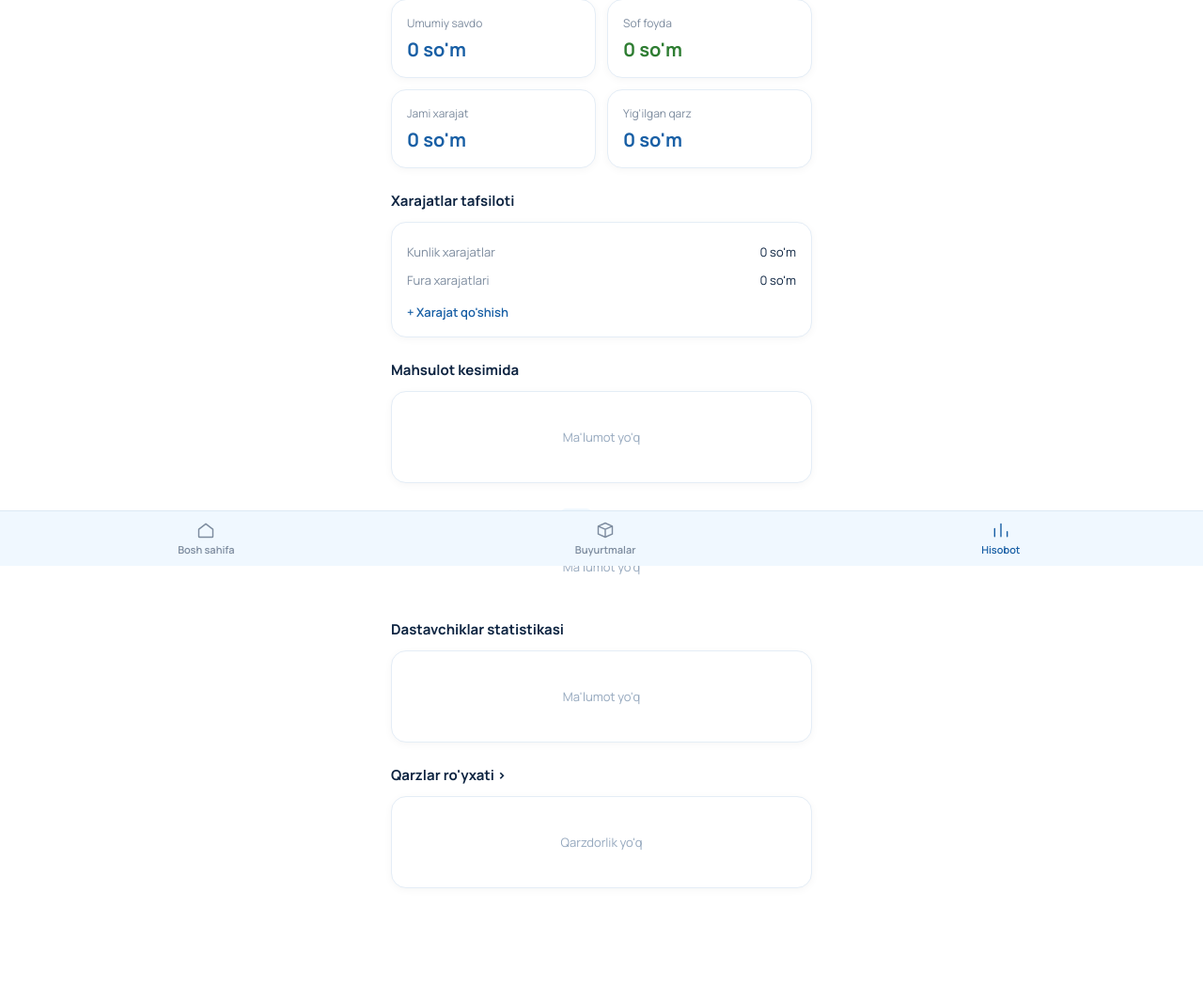
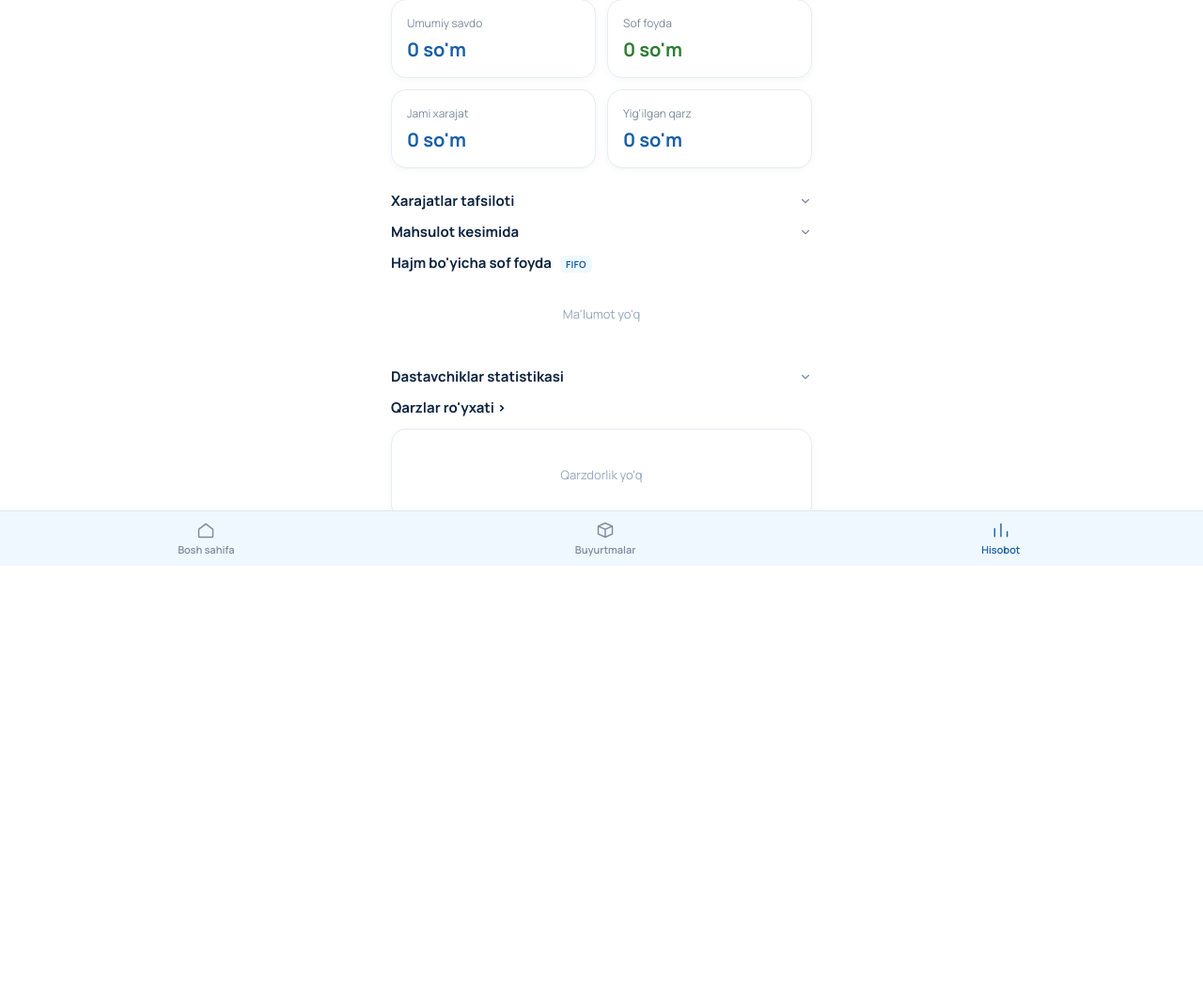
Before and after one commit to TNnodirbek/balance-system, a Django app: page /statistika/ in a window 1280 px wide. Shown: the part 198-1263 px from the top of the page at 94% size. After the commit the page ends 800 px from the top, so only its background shows below. Run offline with Django 5.2, Linux system fonts and the light colour scheme; the visitor is signed in with stand-in values (Sample User, id 1).

Commit message:
Hisobot bolimlari yigiladigan (accordion) qilindi
Co-Authored-By: Claude Sonnet 5 <noreply@anthropic.com>

```diff
--- a/templates/statistika/hisobot.html
+++ b/templates/statistika/hisobot.html
@@ -72,6 +72,41 @@
         .bolim-sarlavha-havola {
             display: block;
             text-decoration: none;
+        }
+
+        .akkordeon-sarlavha {
+            display: flex;
+            align-items: center;
+            justify-content: space-between;
+            width: 100%;
+            border: none;
+            background: transparent;
+            padding: 0;
+            margin: 0 0 12px;
+            cursor: pointer;
+            font-family: 'Manrope', 'Segoe UI', Arial, sans-serif;
+            font-size: 15px;
+            font-weight: 700;
+            color: #0C2340;
+            text-align: left;
+        }
+
+        .akkordeon-strelka {
+            color: #7C8B9E;
+            transition: transform 0.2s ease;
+            flex-shrink: 0;
+        }
+
+        .akkordeon-sarlavha.ochiq .akkordeon-strelka {
+            transform: rotate(180deg);
+        }
+
+        .akkordeon-tarkib {
+            display: none;
+        }
+
+        .akkordeon-tarkib.ochiq {
+            display: block;
         }
 
         /* Filtr pillari */
@@ -568,8 +603,11 @@
             </div>
         </div>
 
-        <p class="bolim-sarlavha">Xarajatlar tafsiloti</p>
-        <div class="karta">
+        <button type="button" class="akkordeon-sarlavha" data-target="xarajatlar-tarkib">
+            Xarajatlar tafsiloti
+            <svg class="akkordeon-strelka" width="14" height="14" viewBox="0 0 24 24" fill="none"><path d="M6 9L12 15L18 9" stroke="currentColor" stroke-width="2" stroke-linecap="round" stroke-linejoin="round"/></svg>
+        </button>
+        <div class="karta akkordeon-tarkib" id="xarajatlar-tarkib">
             <div class="qator">
                 <span class="qator-label">Kunlik xarajatlar</span>
                 <span>{{ umumiy_kunlik_xarajat|som_format }}</span>
@@ -581,8 +619,11 @@
             <a href="{% url 'xarajat_qoshish' %}" class="xarajat-link">+ Xarajat qo'shish</a>
         </div>
 
-        <p class="bolim-sarlavha">Mahsulot kesimida</p>
-        <div class="karta">
+        <button type="button" class="akkordeon-sarlavha" data-target="mahsulot-kesimi-tarkib">
+            Mahsulot kesimida
+            <svg class="akkordeon-strelka" width="14" height="14" viewBox="0 0 24 24" fill="none"><path d="M6 9L12 15L18 9" stroke="currentColor" stroke-width="2" stroke-linecap="round" stroke-linejoin="round"/></svg>
+        </button>
+        <div class="karta akkordeon-tarkib" id="mahsulot-kesimi-tarkib">
             {% for hajm, malumot in mahsulot_kesimida.items %}
                 <div class="kesim-qatori">
                     <span class="kesim-hajm">{{ hajm }}</span>
@@ -624,8 +665,11 @@
             {% endfor %}
         </div>
 
-        <p class="bolim-sarlavha">Dastavchiklar statistikasi</p>
-        <div class="karta">
+        <button type="button" class="akkordeon-sarlavha" data-target="dastavchiklar-tarkib">
+            Dastavchiklar statistikasi
+            <svg class="akkordeon-strelka" width="14" height="14" viewBox="0 0 24 24" fill="none"><path d="M6 9L12 15L18 9" stroke="currentColor" stroke-width="2" stroke-linecap="round" stroke-linejoin="round"/></svg>
+        </button>
+        <div class="karta akkordeon-tarkib" id="dastavchiklar-tarkib">
             {% for ism, malumot in dastavchiklar_statistikasi.items %}
                 <div class="dastavchik-qatori">
                     <span class="dastavchik-ism">{{ ism }}</span>
@@ -687,6 +731,15 @@
     <script>
         kozYashirishSozla('koz-tugma', 'koz-ikonka', 'yashirin-qiymat');
 
+        document.querySelectorAll('.akkordeon-sarlavha').forEach(function (sarlavha) {
+            var tarkib = document.getElementById(sarlavha.dataset.target);
+            if (!tarkib) return;
+            sarlavha.addEventListener('click', function () {
+                var ochiqmi = tarkib.classList.toggle('ochiq');
+                sarlavha.classList.toggle('ochiq', ochiqmi);
+            });
+        });
+
         if ('serviceWorker' in navigator) {
             navigator.serviceWorker.register('/service-worker.js');
         }
```
